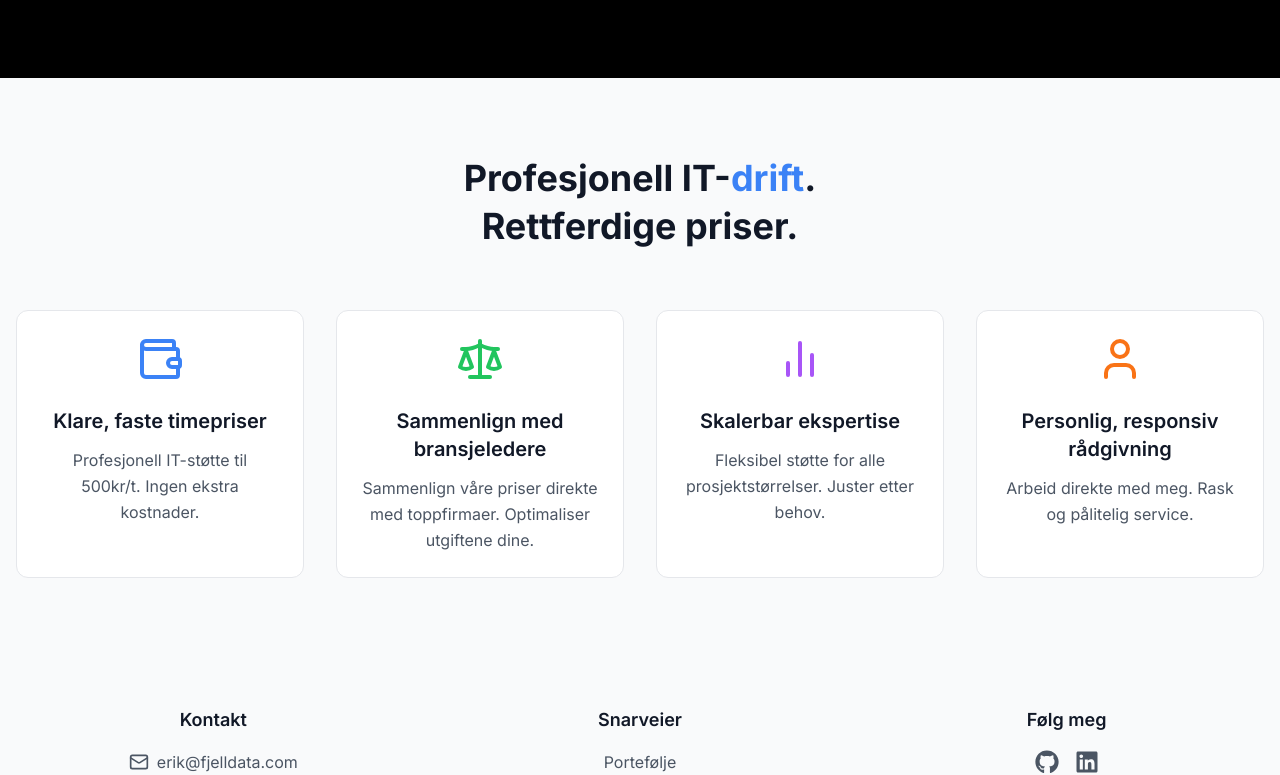
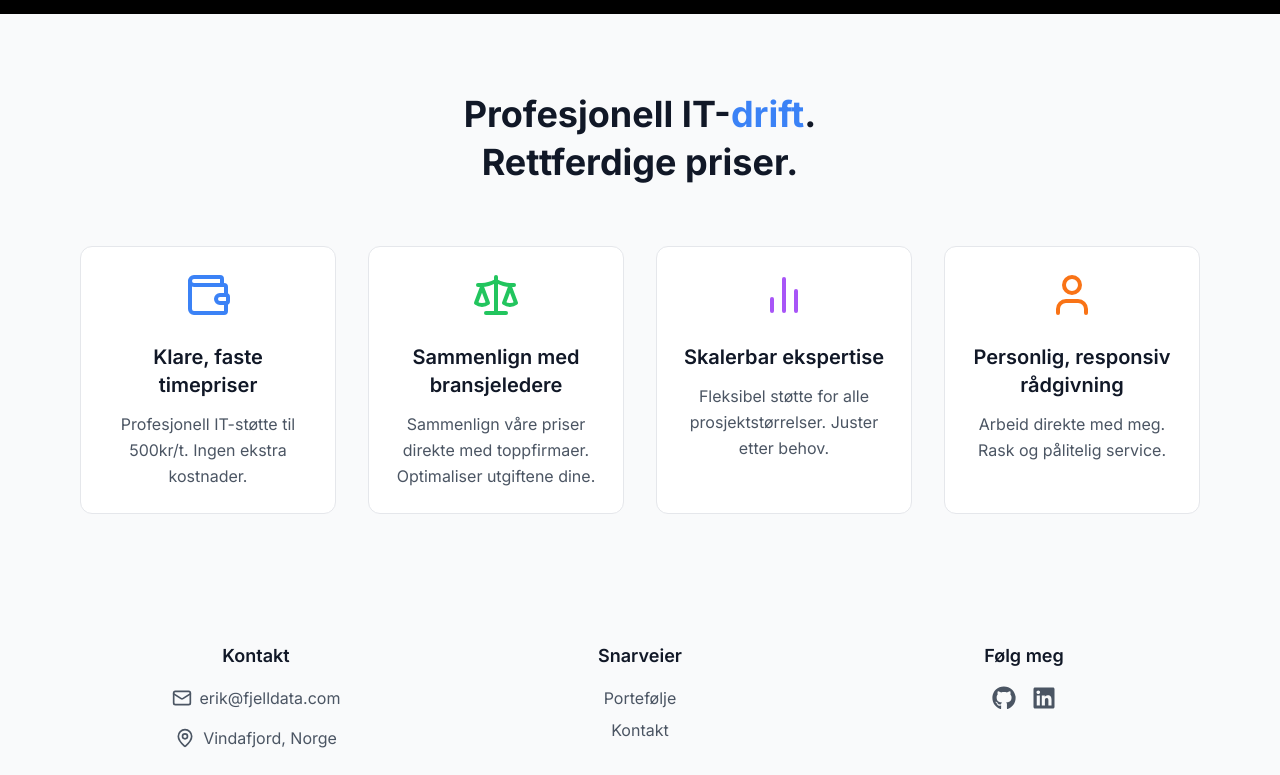
Before and after one commit to ErFjeldheim/fjelldata, a React (Vite) app: page / in a window 1280 px wide. Shown: the part 829-1604 px from the top of the page. Built offline with nearby package versions, Linux system fonts and the light colour scheme.

Commit message:
Added padding⬅️➡️

```diff
--- a/src/index.css
+++ b/src/index.css
@@ -16,6 +16,34 @@
 
   .btn-secondary {
     @apply bg-gray-800 hover:bg-gray-700 text-white font-medium py-3 px-6 rounded-lg transition-colors duration-200;
+  }
+
+  /* Global side padding - 5em på venstre og 5em på høyre side */
+  .container {
+    padding-left: 5em !important;
+    padding-right: 5em !important;
+  }
+
+  /* Responsiv tilpasning for mindre skjermer */
+  @media (max-width: 1024px) {
+    .container {
+      padding-left: 3em !important;
+      padding-right: 3em !important;
+    }
+  }
+
+  @media (max-width: 768px) {
+    .container {
+      padding-left: 2em !important;
+      padding-right: 2em !important;
+    }
+  }
+
+  @media (max-width: 480px) {
+    .container {
+      padding-left: 1em !important;
+      padding-right: 1em !important;
+    }
   }
 
   .hero-image.clicked {
```
